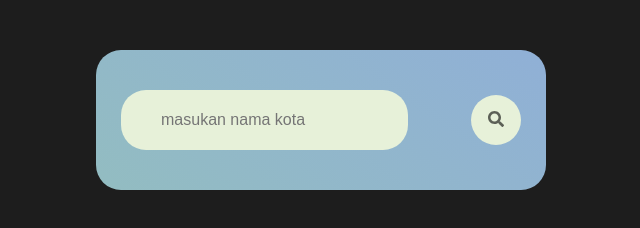
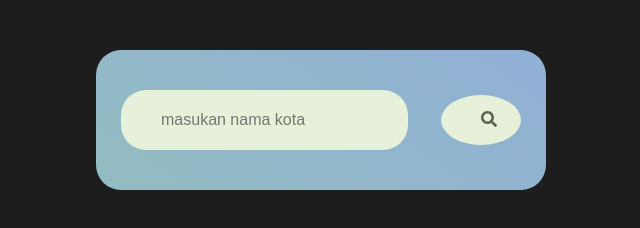
Before and after one commit to aldra547/aldra547.github.io, a plain HTML site: page index.html in a window 1280 px wide. Shown: the whole page, without its empty margins (319-959 px from the left). Drawn offline with Linux system fonts and the light colour scheme.

Commit message:
Update style.css

```diff
--- a/style.css
+++ b/style.css
@@ -56,6 +56,7 @@ body {
 }
 
 .search button {
+    padding: 5px 40px;
     height: 50px;
     width: 50px;
     outline: 0;
```
